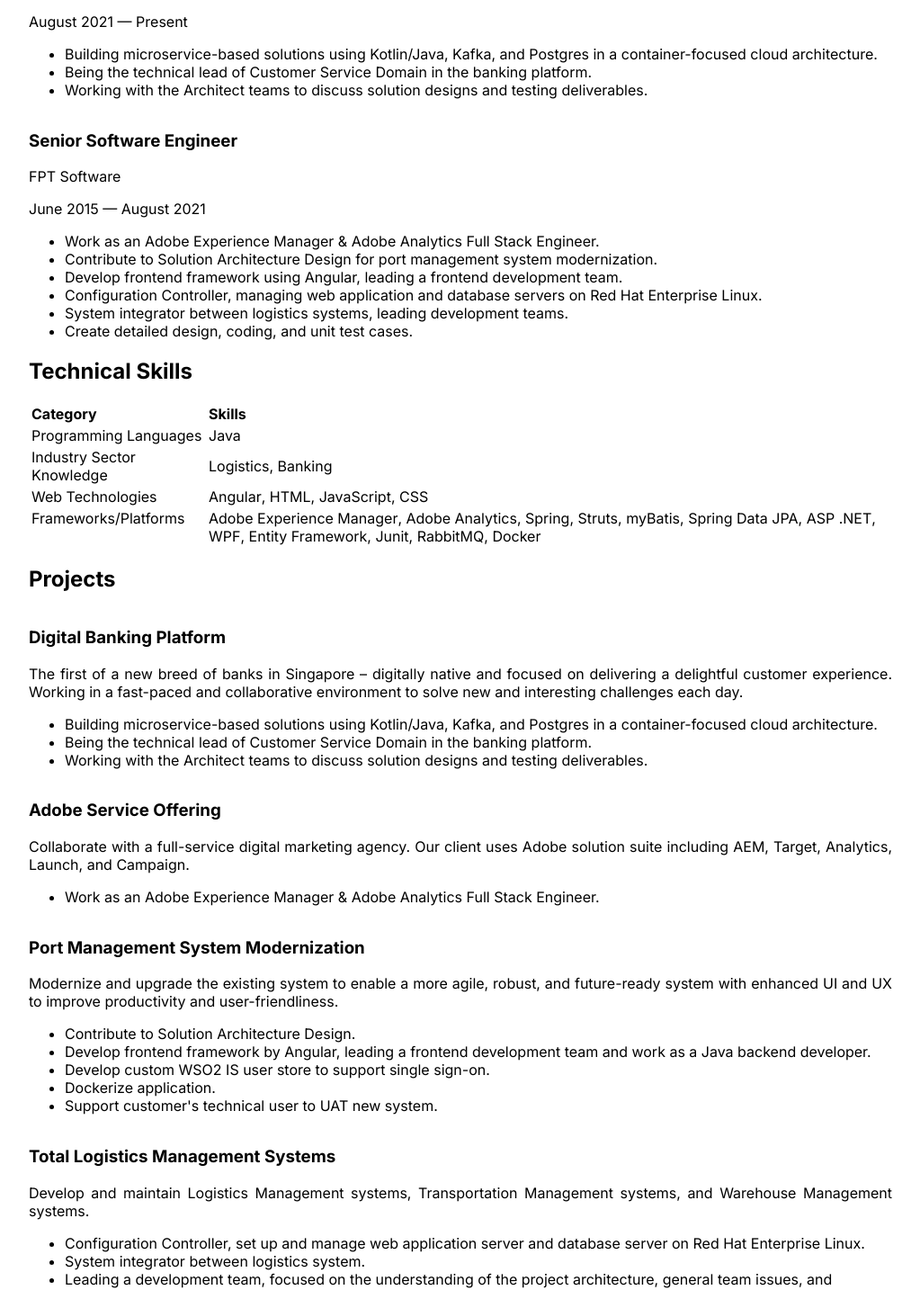
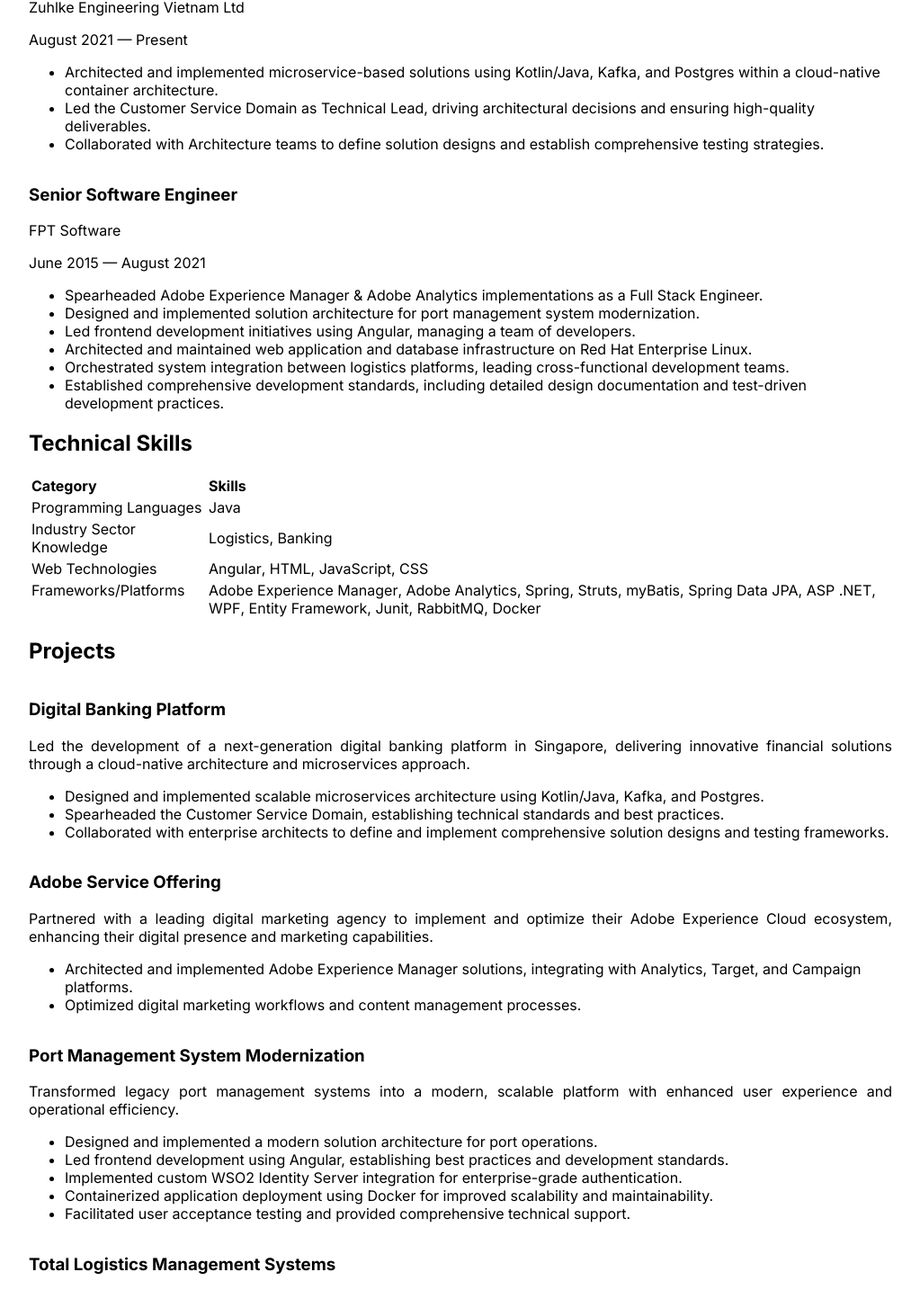
Before and after one commit to trung-t-ng/ttng, a Next.js app: page / in a window 1280 px wide. Shown: the part 366-1800 px from the top of the page at 90% size, without its empty margins (128-1151 px from the left). Built offline with nearby package versions, Linux system fonts and the light colour scheme.

Commit message:
refactor: enhance professional descriptions and achievements in profile

```diff
--- a/src/components/Experience.tsx
+++ b/src/components/Experience.tsx
@@ -15,9 +15,9 @@
             <span className="text-gray-500 text-sm mt-2 md:mt-0">August 2021 — Present</span>
           </div>
           <ul className="list-disc list-outside text-gray-700 space-y-1.5 ml-4">
-            <li>Building microservice-based solutions using Kotlin/Java, Kafka, and Postgres in a container-focused cloud architecture.</li>
-            <li>Being the technical lead of Customer Service Domain in the banking platform.</li>
-            <li>Working with the Architect teams to discuss solution designs and testing deliverables.</li>
+            <li>Architected and implemented microservice-based solutions using Kotlin/Java, Kafka, and Postgres within a cloud-native container architecture.</li>
+            <li>Led the Customer Service Domain as Technical Lead, driving architectural decisions and ensuring high-quality deliverables.</li>
+            <li>Collaborated with Architecture teams to define solution designs and establish comprehensive testing strategies.</li>
           </ul>
         </div>
 
@@ -30,12 +30,12 @@
             <span className="text-gray-500 text-sm mt-2 md:mt-0">June 2015 — August 2021</span>
           </div>
           <ul className="list-disc list-outside text-gray-700 space-y-1.5 ml-4">
-            <li>Work as an Adobe Experience Manager & Adobe Analytics Full Stack Engineer.</li>
-            <li>Contribute to Solution Architecture Design for port management system modernization.</li>
-            <li>Develop frontend framework using Angular, leading a frontend development team.</li>
-            <li>Configuration Controller, managing web application and database servers on Red Hat Enterprise Linux.</li>
-            <li>System integrator between logistics systems, leading development teams.</li>
-            <li>Create detailed design, coding, and unit test cases.</li>
+            <li>Spearheaded Adobe Experience Manager & Adobe Analytics implementations as a Full Stack Engineer.</li>
+            <li>Designed and implemented solution architecture for port management system modernization.</li>
+            <li>Led frontend development initiatives using Angular, managing a team of developers.</li>
+            <li>Architected and maintained web application and database infrastructure on Red Hat Enterprise Linux.</li>
+            <li>Orchestrated system integration between logistics platforms, leading cross-functional development teams.</li>
+            <li>Established comprehensive development standards, including detailed design documentation and test-driven development practices.</li>
           </ul>
         </div>
       </div>
--- a/src/components/Header.tsx
+++ b/src/components/Header.tsx
@@ -10,8 +10,8 @@
 
           <div className="text-gray-700 max-w-2xl text-justify">
             <p itemProp="description">
-              Trung Nguyen is a polyglot Software Engineer with experience in both frontend and backend technologies with Java, React, Angular, and AEM.
-              Besides his strong technical knowledge, he is a facilitator of agile principles in development teams.
+              A seasoned Expert Software Engineer with extensive experience in full-stack development, specializing in Java, React, Angular, and Adobe Experience Manager.
+              Proven track record in leading technical teams and implementing agile methodologies to drive project success and deliver high-quality software solutions.
             </p>
           </div>
         </div>
--- a/src/components/Projects.tsx
+++ b/src/components/Projects.tsx
@@ -4,41 +4,42 @@
   const projects = [
     {
       title: 'Digital Banking Platform',
-      description: 'The first of a new breed of banks in Singapore – digitally native and focused on delivering a delightful customer experience. Working in a fast-paced and collaborative environment to solve new and interesting challenges each day.',
+      description: 'Led the development of a next-generation digital banking platform in Singapore, delivering innovative financial solutions through a cloud-native architecture and microservices approach.',
       highlights: [
-        'Building microservice-based solutions using Kotlin/Java, Kafka, and Postgres in a container-focused cloud architecture.',
-        'Being the technical lead of Customer Service Domain in the banking platform.',
-        'Working with the Architect teams to discuss solution designs and testing deliverables.'
+        'Designed and implemented scalable microservices architecture using Kotlin/Java, Kafka, and Postgres.',
+        'Spearheaded the Customer Service Domain, establishing technical standards and best practices.',
+        'Collaborated with enterprise architects to define and implement comprehensive solution designs and testing frameworks.'
       ]
     },
     {
       title: 'Adobe Service Offering',
-      description: 'Collaborate with a full-service digital marketing agency. Our client uses Adobe solution suite including AEM, Target, Analytics, Launch, and Campaign.',
+      description: 'Partnered with a leading digital marketing agency to implement and optimize their Adobe Experience Cloud ecosystem, enhancing their digital presence and marketing capabilities.',
       highlights: [
-        'Work as an Adobe Experience Manager & Adobe Analytics Full Stack Engineer.'
+        'Architected and implemented Adobe Experience Manager solutions, integrating with Analytics, Target, and Campaign platforms.',
+        'Optimized digital marketing workflows and content management processes.'
       ]
     },
     {
       title: 'Port Management System Modernization',
-      description: 'Modernize and upgrade the existing system to enable a more agile, robust, and future-ready system with enhanced UI and UX to improve productivity and user-friendliness.',
+      description: 'Transformed legacy port management systems into a modern, scalable platform with enhanced user experience and operational efficiency.',
       highlights: [
-        'Contribute to Solution Architecture Design.',
-        'Develop frontend framework by Angular, leading a frontend development team and work as a Java backend developer.',
-        'Develop custom WSO2 IS user store to support single sign-on.',
-        'Dockerize application.',
-        "Support customer's technical user to UAT new system."
+        'Designed and implemented a modern solution architecture for port operations.',
+        'Led frontend development using Angular, establishing best practices and development standards.',
+        'Implemented custom WSO2 Identity Server integration for enterprise-grade authentication.',
+        'Containerized application deployment using Docker for improved scalability and maintainability.',
+        'Facilitated user acceptance testing and provided comprehensive technical support.'
       ]
     },
     {
       title: 'Total Logistics Management Systems',
-      description: 'Develop and maintain Logistics Management systems, Transportation Management systems, and Warehouse Management systems.',
+      description: 'Developed and maintained enterprise-grade logistics management systems, integrating transportation and warehouse management solutions.',
       highlights: [
-        'Configuration Controller, set up and manage web application server and database server on Red Hat Enterprise Linux.',
-        'System integrator between logistics system.',
-        'Leading a development team, focused on the understanding of the project architecture, general team issues, and technical matters.',
-        'Develop application for a handy device which working in Warehouse Management system.',
-        'Develop a web application to manage the logistics system and the transportation system.',
-        'Create detailed design, coding, unit test cases.'
+        'Architected and maintained enterprise infrastructure on Red Hat Enterprise Linux.',
+        'Designed and implemented system integration solutions for logistics operations.',
+        'Led development teams, establishing technical standards and best practices.',
+        'Developed mobile solutions for warehouse management operations.',
+        'Implemented web-based logistics and transportation management platforms.',
+        'Established comprehensive development standards and quality assurance processes.'
       ]
     }
   ];
```
